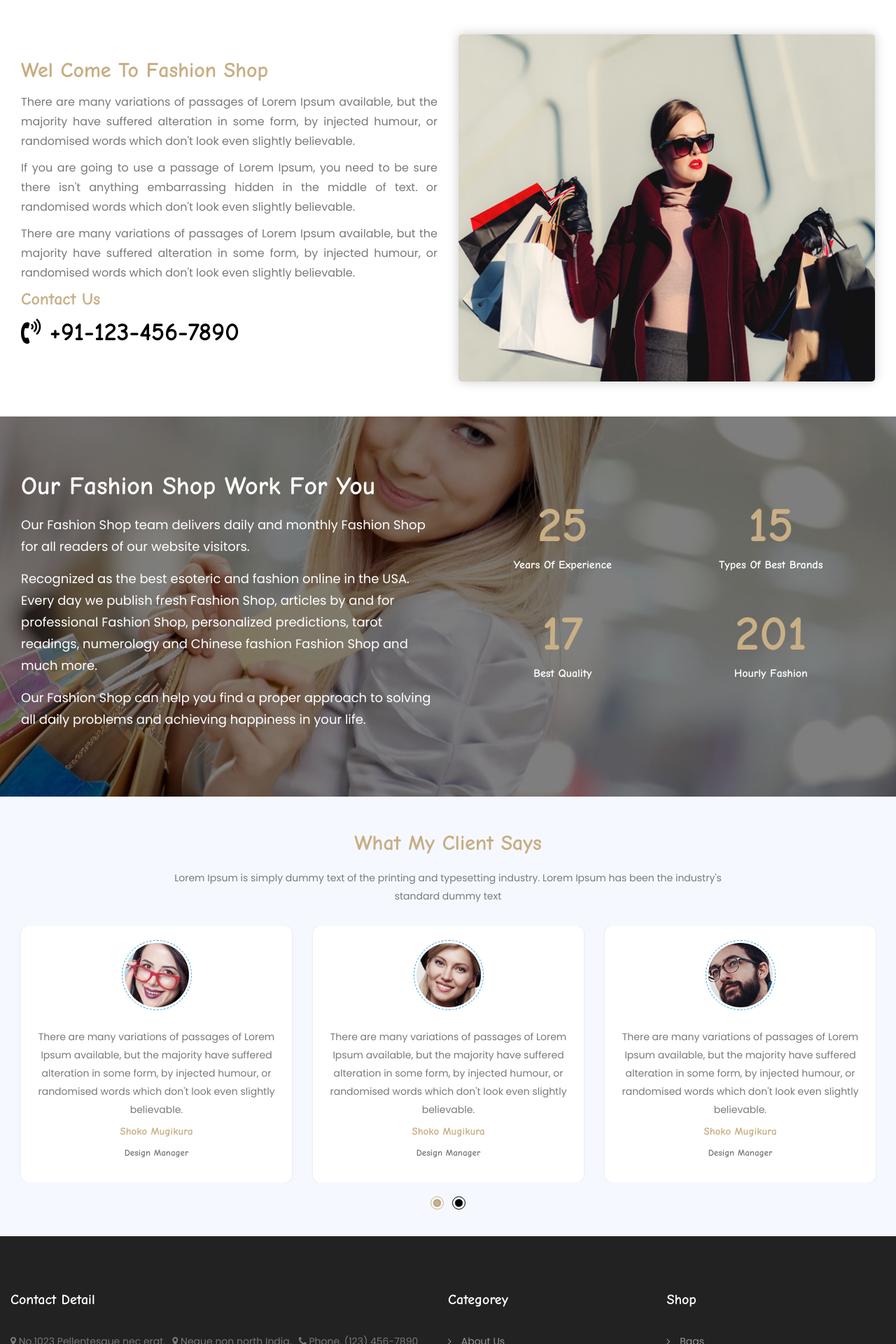
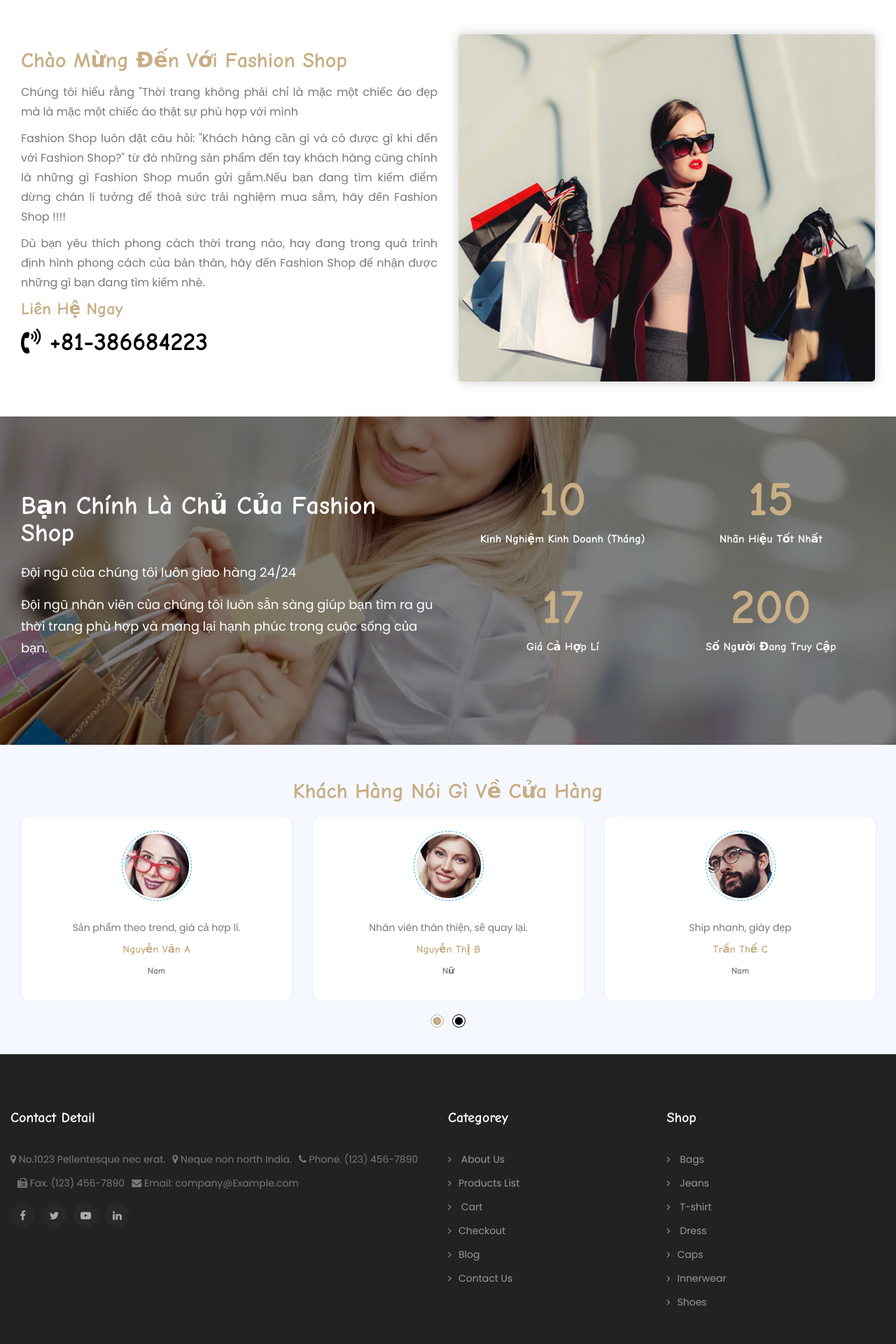
Before and after one commit to afafjl/django, a Django app: page /about_us/ in a window 1280 px wide. Shown: the part 370-2290 px from the top of the page at 70% size. Run offline with Django 4.2, Linux system fonts and the light colour scheme; parts of the project's set-up code (start-up, migrations or seed data) failed here and were passed over; some libraries are stand-ins or nearby versions.

Commit message:
Update about_us.html

```diff
--- a/store/templates/store/about_us.html
+++ b/store/templates/store/about_us.html
@@ -6,10 +6,10 @@
 	<div class="container-fluid">
 		<div class="row">
 			<div class="breadcrumb-content">
-				<h2>About Us</h2>
+				<h2>Giới Thiệu Chung</h2>
 				<ul>
-					<li><a href="{%url 'store'%}">Home</a></li>
-					<li><a href="">About Us</a></li>
+					<li><a href="{%url 'store'%}">Trang Chủ</a></li>
+					<li><a href="">Giới Thiệu</a></li>
 				</ul>
 			</div>
 		</div>
@@ -22,15 +22,15 @@
 			<div class="row">
 				<div class="col-sm-6">
 					<div class="about_text wow slideInLeft">
-						<h2>Wel come to Fashion Shop</h2>
-						<p>There are many variations of passages of Lorem Ipsum available, but the majority have suffered alteration in some form, by injected humour, or randomised words which don't look even slightly believable.</p>
-						<p>If you are going to use a passage of Lorem Ipsum, you need to be sure there isn't anything embarrassing hidden in the middle of text. or randomised words which don't look even slightly believable.</p>
+						<h2>Chào Mừng đến với Fashion Shop</h2>
+						<p>Chúng tôi hiểu rằng "Thời trang không phải chỉ là mặc một chiếc áo đẹp mà là mặc một chiếc áo thật sự phù hợp với mình</p>
+						<p>Fashion Shop luôn đặt câu hỏi: "Khách hàng cần gì và có được gì khi đến với Fashion Shop?" từ đó những sản phẩm đến tay khách hàng cũng chính là những gì Fashion Shop muốn gửi gắm.Nếu bạn đang tìm kiếm điểm dừng chân lí tưởng để thoả sức trải nghiệm mua sắm, hãy đến Fashion Shop !!!!</p>
 
-						<p>There are many variations of passages of Lorem Ipsum available, but the majority have suffered alteration in some form, by injected humour, or randomised words which don't look even slightly believable.</p>
+						<p>Dù bạn yêu thích phong cách thời trang nào, hay đang trong quá trình định hình phong cách của bản thân, hãy đến Fashion Shop để nhận được những gì bạn đang tìm kiếm nhé.</p>
 
-						<h3>Contact Us</h3>
-						<h2 class="about_contact"><i class="fa fa-volume-control-phone"></i> +91-123-456-7890</h2>
-						{% comment %} <a href="#" class="btn">Read More</a> {% endcomment %}
+						<h3>Liên Hệ Ngay</h3>
+						<h2 class="about_contact"><i class="fa fa-volume-control-phone"></i> +81-386684223</h2>
+						{% comment %} <a href="#" class="btn">Xem Thêm</a> {% endcomment %}
 					</div>
 				</div>
 				<div class="col-sm-6">
@@ -48,10 +48,9 @@
 		<div class="row">
 			<div class="col-sm-6">
 				<div class="astrologers_title">
-					<h2 class="wow fadeInDown animated">Our Fashion Shop Work for You</h2>
-					<p class="wow fadeInDown animated">Our Fashion Shop team delivers daily and monthly Fashion Shop for all readers of our website visitors.</p>
-					<p class="wow fadeInDown animated">Recognized as the best esoteric and fashion online in the USA. Every day we publish fresh Fashion Shop, articles by and for professional Fashion Shop, personalized predictions, tarot readings, numerology and Chinese fashion Fashion Shop and much more.</p>
-					<p class="wow fadeInDown animated">Our Fashion Shop can help you find a proper approach to solving all daily problems and achieving happiness in your life.</p>
+					<h2 class="wow fadeInDown animated">Bạn chính là chủ của Fashion Shop</h2>
+					<p class="wow fadeInDown animated">Đội ngũ của chúng tôi luôn giao hàng 24/24</p>
+					<p class="wow fadeInDown animated">Đội ngũ nhân viên của chúng tôi luôn sẵn sàng giúp bạn tìm ra gu thời trang phù hợp và mang lại hạnh phúc trong cuộc sống của bạn.</p>
 				</div>
 			</div>
 
@@ -59,26 +58,26 @@
 				<div class="astrologers_visitors">
 					<div class="col-sm-6">
 						<div class="astrologers_experience">
-							<h3 class="wow fadeInDown animated number-counter" data-count-from="0" data-count-to="25" data-count-speed="30"></h3>
-							<h5 class="wow fadeInDown animated">Years of experience</h5>
+							<h3 class="wow fadeInDown animated number-counter" data-count-from="0" data-count-to="10" data-count-speed="30"></h3>
+							<h5 class="wow fadeInDown animated">Kinh Nghiệm Kinh Doanh (Tháng)</h5>
 						</div>
 					</div>
 					<div class="col-sm-6">
 						<div class="astrologers_experience">
 							<h3 class="wow fadeInDown animated number-counter" data-count-from="0" data-count-to="15" data-count-speed="30"></h3>
-							<h5 class="wow fadeInDown animated">Types of best brands</h5>
+							<h5 class="wow fadeInDown animated">Nhãn Hiệu Tốt Nhất</h5>
 						</div>
 					</div>
 					<div class="col-sm-6">
 						<div class="astrologers_experience">
 							<h3 class="wow fadeInDown animated number-counter" data-count-from="0" data-count-to="17" data-count-speed="30"></h3>
-							<h5 class="wow fadeInDown animated">Best Quality</h5>
+							<h5 class="wow fadeInDown animated">Giá cả hợp lí</h5>
 						</div>
 					</div>
 					<div class="col-sm-6">
 						<div class="astrologers_experience">
-							<h3 class="wow fadeInDown animated number-counter" data-count-from="0" data-count-to="1000" data-count-speed="30"></h3>
-							<h5 class="wow fadeInDown animated">Hourly Fashion</h5>
+							<h3 class="wow fadeInDown animated number-counter" data-count-from="0" data-count-to="10000000" data-count-speed="30"></h3>
+							<h5 class="wow fadeInDown animated">Số người đang truy cập</h5>
 						</div>
 					</div>
 				</div>
@@ -157,8 +156,8 @@
 	<div id="testimonials" class="testimonial_section">
 		<div class="container-fluid">
 			<div class="heading_wrapper wow fadeInDown animated">
-				<h2 class="wow fadeInDown animated">What My Client Says</h2>
-				<p class="wow fadeInDown animated">Lorem Ipsum is simply dummy text of the printing and typesetting industry. Lorem Ipsum has been the industry's standard dummy text </p>
+				<h2 class="wow fadeInDown animated">Khách Hàng Nói Gì Về Cửa Hàng</h2>
+				<!-- <p class="wow fadeInDown animated">Lorem Ipsum is simply dummy text of the printing and typesetting industry. Lorem Ipsum has been the industry's standard dummy text </p> -->
 			</div>
 				<div class="row">
 					<div id="testimonial" class="owl-carousel owl-theme">
@@ -166,9 +165,9 @@
 							<div class="col-sm-12">
 								<div class="testimonial_inner_matter">
 									<img src="{% static 'assets/image/testimonial/1.jpg'%}" class="wow fadeInDown animated">
-									<p class="wow fadeInDown animated">There are many variations of passages of Lorem Ipsum available, but the majority have suffered alteration in some form, by injected humour, or randomised words which don't look even slightly believable.</p>
-									<h5 class="wow fadeInDown animated">Shoko Mugikura</h5>
-									<h6 class="wow fadeInDown animated">Design Manager</h6>
+									<p class="wow fadeInDown animated">Sản phẩm theo trend, giá cả hợp lí.</p>
+									<h5 class="wow fadeInDown animated">Nguyễn Văn A</h5>
+									<h6 class="wow fadeInDown animated">Nam</h6>
 								</div>
 							</div>
 						</div>
@@ -177,9 +176,9 @@
 							<div class="col-sm-12">
 								<div class="testimonial_inner_matter">
 									<img src="{% static 'assets/image/testimonial/2.jpg'%}" class="wow fadeInDown animated">
-									<p class="wow fadeInDown animated">There are many variations of passages of Lorem Ipsum available, but the majority have suffered alteration in some form, by injected humour, or randomised words which don't look even slightly believable.</p>
-									<h5 class="wow fadeInDown animated">Shoko Mugikura</h5>
-									<h6 class="wow fadeInDown animated">Design Manager</h6>
+									<p class="wow fadeInDown animated">Nhân viên thân thiện, sẽ quay lại.</p>
+									<h5 class="wow fadeInDown animated">Nguyễn Thị B</h5>
+									<h6 class="wow fadeInDown animated">Nữ</h6>
 								</div>
 							</div>
 						</div>
@@ -188,9 +187,9 @@
 							<div class="col-sm-12">
 								<div class="testimonial_inner_matter">
 									<img src="{% static 'assets/image/testimonial/3.jpg'%}" class="wow fadeInDown animated">
-									<p class="wow fadeInDown animated">There are many variations of passages of Lorem Ipsum available, but the majority have suffered alteration in some form, by injected humour, or randomised words which don't look even slightly believable.</p>
-									<h5 class="wow fadeInDown animated">Shoko Mugikura</h5>
-									<h6 class="wow fadeInDown animated">Design Manager</h6>
+									<p class="wow fadeInDown animated">Ship nhanh, giày đẹp</p>
+									<h5 class="wow fadeInDown animated">Trần Thế C</h5>
+									<h6 class="wow fadeInDown animated">Nam</h6>
 								</div>
 							</div>
 						</div>
@@ -199,9 +198,9 @@
 							<div class="col-sm-12">
 								<div class="testimonial_inner_matter">
 									<img src="{% static 'assets/image/testimonial/4.jpg'%}" class="wow fadeInDown animated">
-									<p class="wow fadeInDown animated">There are many variations of passages of Lorem Ipsum available, but the majority have suffered alteration in some form, by injected humour, or randomised words which don't look even slightly believable.</p>
-									<h5 class="wow fadeInDown animated">Shoko Mugikura</h5>
-									<h6 class="wow fadeInDown animated">Design Manager</h6>
+									<p class="wow fadeInDown animated">5*</p>
+									<h5 class="wow fadeInDown animated">Trần Thị D</h5>
+									<h6 class="wow fadeInDown animated">Nữ</h6>
 								</div>
 							</div>
 						</div>
```
